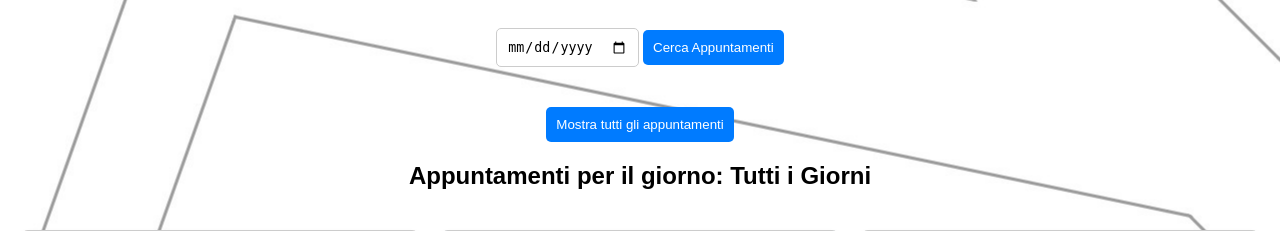
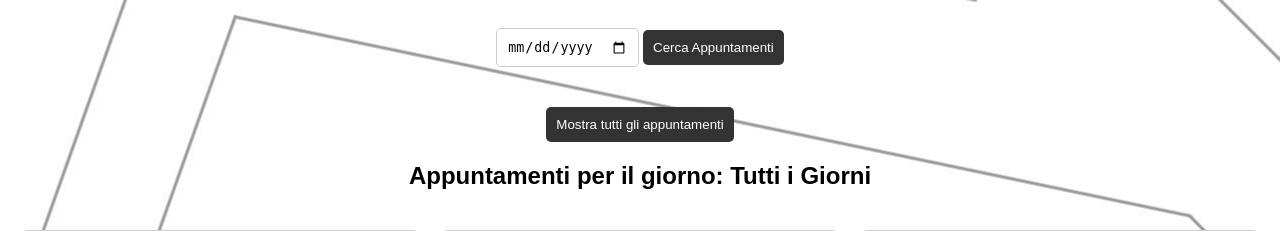
Before and after one commit to LorenzoDelPuppo/CC-Software, a PHP site: page /view-get/dashboard.php in a window 1280 px wide. Shown: the part 85-316 px from the top of the page. Run offline with PHP 8.4, Linux system fonts and the light colour scheme; a user stored in the database is signed in; data comes from the database, SQL or seed files in the repository; data that the repository does not hold is empty.

Commit message:
colore pulsanti dash

```diff
--- a/style/style_dash.css
+++ b/style/style_dash.css
@@ -68,7 +68,7 @@ h2 {
 
 /* Pulsante di logout */
 button[type="submit"] {
-    background-color: #007bff;
+    background-color: #333;
     color: white;
     padding: 10px;
     border: none;
@@ -78,7 +78,7 @@ button[type="submit"] {
 }
 
 button[type="submit"]:hover {
-    background-color: #0056b3;
+    background-color: #444;
 }
 
 /* Modifica preferenza */
```
